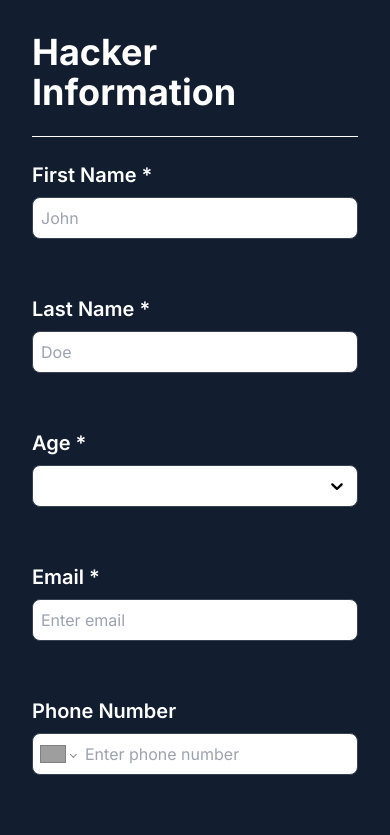
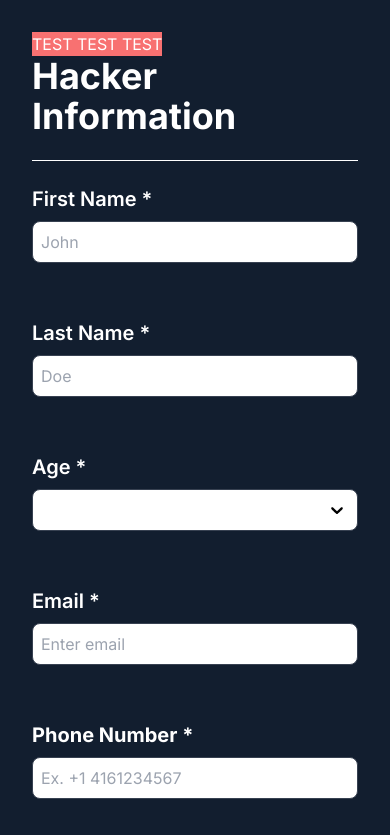
Before and after one commit to GeeseHacks/portal.geesehacks.com, a Next.js app in the folder frontend/: page /apply in a window 390 px wide. Shown: the top 835 px of the page. Built offline with nearby package versions, Linux system fonts and the light colour scheme; grey boxes are pictures that could not be loaded.

Commit message:
international phone format, added field_of_study to prisma

```diff
--- a/frontend/app/api/users/route.ts
+++ b/frontend/app/api/users/route.ts
@@ -16,6 +16,7 @@ export async function POST(request: NextRequest) {
       phone_number,
       school,
       level_of_study,
+      field_of_study,
       country_of_residence,
       address,
       dietary_restrictions,
@@ -42,6 +43,7 @@ export async function POST(request: NextRequest) {
           phone_number,
           school,
           level_of_study,
+          field_of_study,
           country_of_residence,
           address,
           dietary_restrictions,
--- a/frontend/components/apply.tsx
+++ b/frontend/components/apply.tsx
@@ -19,7 +19,7 @@ import { useEffect } from "react";
 import Select from "react-select";
 import PhoneInputWithCountry from "react-phone-number-input/react-hook-form";
 import { isValidPhoneNumber } from "react-phone-number-input/input";
-import "react-phone-number-input/style.css";
+// import "react-phone-number-input/style.css";
 
 interface InputFieldProps {
   id: string;
@@ -79,16 +79,17 @@ const SelectField: React.FC<SelectFieldProps> = ({
     <Controller
       name={id}
       control={control}
-      render={({ field }) => (
+      render={({ field: { onChange, value, name, ref } }) => (
         <Select
-          {...field}
-          options={options}
           styles={customStyles}
           className={`text-black ${
             error ? "border-red-500 border-2" : "border-gray-700"
           }`}
           classNamePrefix="react-select"
           placeholder=""
+          options={options}
+          value={options.find((c) => c.value === value)}
+          onChange={(val) => onChange(val.value)}
         />
       )}
     />
@@ -161,7 +162,6 @@ const TextAreaField: React.FC<TextAreaFieldProps> = ({
 );
 
 interface ComplexInputFieldProps {
-  className: string;
   id: string;
   label: string;
   registerOptions: any;
@@ -177,9 +177,10 @@ const ComplexInputField: React.FC<ComplexInputFieldProps> = ({
   placeholder,
   type = "text",
   error,
-  className,
 }) => (
-  <div className={className}>
+  <div className="col-span-1 md:col-span-2">
+    <div className="grid grid-cols-1 md:grid-cols-2 gap-x-12">
+      <div className="col-span-1">
         <label className="block mb-2 text-xl font-bold" htmlFor={id}>
           {label}
         </label>
@@ -192,23 +193,24 @@ const ComplexInputField: React.FC<ComplexInputFieldProps> = ({
         />
         {error && <p className="text-red-500 text-s italic">{error}</p>}
       </div>
+    </div>
+  </div>
 );
 
 const formSchema = z.object({
   firstName: z.string().min(1, { message: "First name is required" }),
   lastName: z.string().min(1, { message: "Last name is required" }),
   email: z.string().email({ message: "Invalid email address" }),
-  phoneNumber: z.string().refine(isValidPhoneNumber, "Invalid phone number"),
+  phoneNumber: z.string().regex(/^\+\d{1,3}\s\d{7,15}$/, {
+    message: "Phone number must be in the format +CountryCode PhoneNumber",
+  }),
   school: z.string().min(1, { message: "School is required" }),
   levelOfStudy: z.string().min(1, { message: "Level of study is required" }),
   countryOfResidence: z.string().min(1, { message: "Country is required" }),
   dietaryRestrictions: z
     .string()
     .min(1, { message: "Dietary restriction is required" }),
-  age: z.preprocess(
-    (val) => parseInt(z.string().parse(val), 10),
-    z.number({ required_error: "Age is required" })
-  ),
+  age: z.number().min(1, { message: "Age is required" }),
   address: z.string().optional(),
   fieldOfStudy: z.string().optional(),
   tShirtSize: z.string().min(1, { message: "T-shirt size is required" }),
@@ -278,12 +280,15 @@ const RegistrationForm: React.FC = () => {
   const {
     control,
     register,
+    watch,
     handleSubmit,
     formState: { errors },
     reset,
   } = useForm<formSchemaType>({
     resolver: zodResolver(formSchema),
   });
+
+  const watchAllFields = watch();
 
   const onSubmit: SubmitHandler<formSchemaType> = async (data) => {
     console.log("form submitted!");
@@ -325,6 +330,15 @@ const RegistrationForm: React.FC = () => {
 
   return (
     <div className="max-w-5xl mx-auto p-8 text-white">
+      <button
+        className="bg-red-400"
+        onClick={() => {
+          console.log(formSchema.safeParse(watchAllFields));
+          console.log(watchAllFields);
+        }}
+      >
+        TEST TEST TEST
+      </button>
       <h1 className="text-white text-4xl font-bold mb-6">Hacker Information</h1>
       <hr className="border-white pb-6" />
       <form onSubmit={handleSubmit(onSubmit)}>
@@ -359,63 +373,13 @@ const RegistrationForm: React.FC = () => {
             type="email"
             error={errors.email?.message}
           />
-          {/* <ComplexInputField
+          <ComplexInputField
             id="phoneNumber"
             label="Phone Number *"
             registerOptions={register("phoneNumber")}
-            placeholder="123-456-7890"
+            placeholder="Ex. +1 4161234567"
             error={errors.phoneNumber?.message}
-          /> */}
-          {/* <div className="col-span-1">
-            <label
-              className="block mb-2 text-xl font-semibold"
-              htmlFor="phoneNumber"
-            >
-              Phone Number
-            </label>
-            <PhoneInputWithCountry
-              name="phoneNumber"
-              control={control}
-              defaultCountry="CA"
-              placeholder="Enter phone number"
-              className={`text-black ${
-                errors.phoneNumber
-                  ? "border-red-500 border-2"
-                  : "border-gray-700"
-              }`}
-              classNamePrefix="react-select"
-              styles={customStyles}
           />
-
-            {errors.phoneNumber && (
-              <p className="text-red-500 text-s italic">
-                {errors.phoneNumber.message}
-              </p>
-            )}
-          </div> */}
-          <div className="col-span-1">
-            <label
-              className="block mb-2 text-xl font-semibold"
-              htmlFor="phoneNumber"
-            >
-              Phone Number
-            </label>
-            <PhoneInputWithCountry
-              name="phoneNumber"
-              control={control}
-              defaultCountry="CA"
-              placeholder="Enter phone number"
-              className={`bg-white text-black w-full p-2 border border-gray-700 rounded-lg ${
-                errors.phoneNumber
-                  ? "border-red-500 border-2"
-                  : "border-gray-700"
-              }`}
-              classNamePrefix="react-select"
-              numberInputProps={{
-                className: "px-1 focus:outline-none",
-              }}
-            />
-          </div>
 
           <SelectField
             id="school"
@@ -460,7 +424,6 @@ const RegistrationForm: React.FC = () => {
             label="Address"
             registerOptions={register("address")}
             placeholder="Enter address"
-            className="col-span-1"
             error={errors.address?.message}
           />
           <SelectField
```
Also changed, not shown: 1 other file (tests, documents, lock files or other folders). Lines whose indentation alone changed are shown as unchanged.
